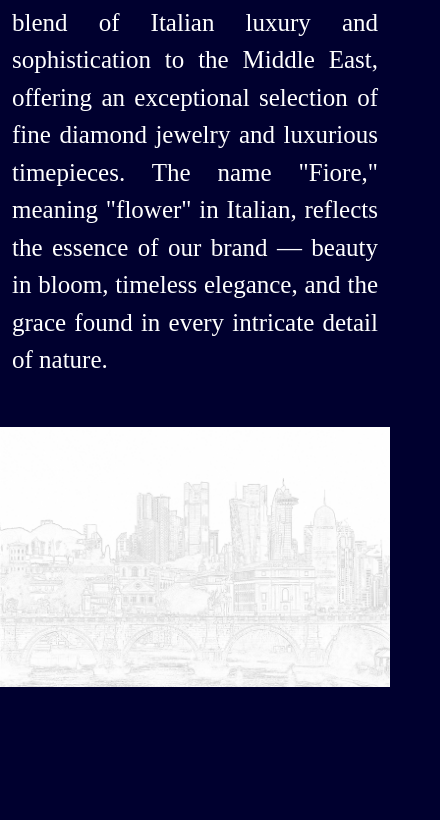
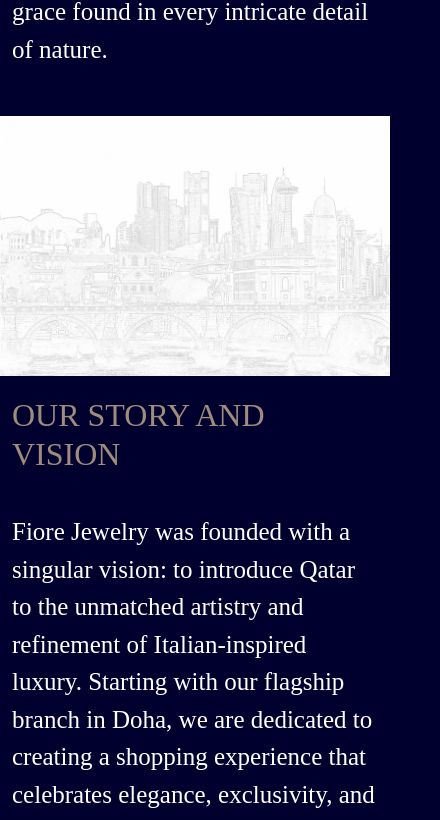
Before and after one commit to Rewan-mahmoud/Fiore-Jewellery, a React (Create React App) app: page / in a window 390 px wide. Shown: the part 1923-2743 px from the top of the page, 440 px wide, since content can reach past the window. Built offline with nearby package versions, Linux system fonts and the light colour scheme; a web font is replaced by a local one.

Commit message:
responsive

```diff
--- a/src/Home/Home.jsx
+++ b/src/Home/Home.jsx
@@ -52,7 +52,7 @@
         </div>
         <img src={img4} width="100%" alt="b" />
       </div>
-      <div className="content-2">
+      <div className="content content-2">
         <div className="container">
           <h1>OUR STORY AND VISION</h1>
           <p>
@@ -66,9 +66,9 @@
             throughout the region.
           </p>
         </div>
-        <img className="mb-3" src={img5} width="100%" alt="c" />
+        <img className="mb-5" src={img5} width="100%" alt="c" />
       </div>
-      <div className="content-3">
+      <div className="content content-3">
         <img src={img6} width="100%" alt="d" />
         <div className="container mt-5">
           <h1>OUR MISSION</h1>
@@ -81,7 +81,7 @@
           </p>
         </div>
       </div>
-      <div className="content-4">
+      <div className="content content-4">
         <div className="container">
           <div className="row align-items-stretch">
             {/* Left Column */}
@@ -112,7 +112,7 @@
           </p>
         </div>
       </div>
-      <div className="service-section container my-5">
+      <div className="service-section content container my-5">
         <div className="row ">
           {/* Left Column: Text */}
           <div className="col-md-6 text-content">
@@ -159,7 +159,7 @@
           </div>
         </div>
       </div>
-      <div className="service-section container my-5">
+      <div className="service-section content container my-5">
         <div className="row ">
           {/* Left Column: Text */}
           <div className="col-md-6 text-content">
@@ -205,7 +205,7 @@
           </div>
         </div>
       </div>
-      <div className="content-5">
+      <div className="content-5 content">
         <div className="container">
           <img src={img19} width="100%" alt="e" />
           <h1 className="mt-4">
@@ -224,7 +224,7 @@
           </p>
         </div>
       </div>
-      <div className="future-section container my-5">
+      <div className="future-section content container my-5">
         <div className="row">
           {/* Left Column */}
           <div className="col-md-7 text-container">
--- a/src/Home/home.css
+++ b/src/Home/home.css
@@ -30,31 +30,22 @@
   margin-bottom: 0 !important;
 }
 .Title span {
-  font-size: 2rem;
+  font-size: 1rem;
   font-family: var(--primary-font);
   color: white;
 }
 /* >>>>>>>>>>>>>>>>>>>>>>>>>>>>>>>>>>>>>>>>>>>>>>> */
-.content h1,
-.content-2 h1,
-.content-3 h1,
-.content-4 h1,
-.content-5 h1 .service-section h1,
-.future-section h1 {
+.content h1 {
   font-size: 3.5rem !important;
   color: var(--secondary-color);
   font-family: var(--primary-font);
   margin-bottom: 40px;
 }
-.content p,
-.content-2 p,
-.content-3 p,
-.content-4 p,
-.content-5 p {
+.content p
+ {
   font-size: 25px;
   font-family: var(--primary-font);
   color: white;
-  text-align: justify;
 }
 /* >>>>>>>>>>>>>>>>>>>>>>>>>>>>>>>>>>>>>>>>>>>>>>>>>>>>> */
 .content-2 {
@@ -72,12 +63,6 @@
 
 .flex-grow-1 {
   flex-grow: 1;
-}
-.future-section {
-  color: #ffffff; /* White text */
-  background-color: #00103b; /* Dark blue background */
-  padding: 20px; /* Add some spacing */
-  border-radius: 8px; /* Optional: Rounded corners */
 }
 
 .future-section h2 {
@@ -108,12 +93,7 @@
   }
 }
 /* >>>>>>>>>>>>>>>>>>>>>>>>>>>>>>>>>>>>>>>>>>>>>>>> */
-.service-section {
-  color: #ffffff;
-  background-color: #00103b;
-  padding: 40px 20px;
-  border-radius: 8px;
-}
+
 .reverse {
   flex-direction: column;
 }
@@ -123,7 +103,7 @@
   font-size: 1.4rem;
   line-height: 1.6;
   font-family: var(--primary-font);
-  text-align: justify;
+
 }
 
 .img-fluid {
@@ -173,3 +153,34 @@
 .footer .Title a {
   color: #ffffff;
 }
+/* >>>>>>>>>>>>>>>RESPONSIVE>>>>>>>>>>>>>>>>>>> */
+
+
+
+/* Mobile-specific override */
+@media (max-width: 768px) {
+
+.content h1{
+    font-size: 2rem !important;
+  }
+
+  .img-fluid{
+    margin-bottom: 20px !important;
+    height: auto;
+  }
+  .content-2{
+    padding-top: 20px !important;
+  }
+  .footer .first-title p {
+    font-size: 1.2rem;
+}
+.Title span {
+    font-size: 1rem;
+  }
+  .footer .first-title h1 {
+    font-size: 7rem;
+  }
+  .footer{
+        height: 100vh;
+  }
+}
```
Also changed, not shown: src/assest/first.png.
